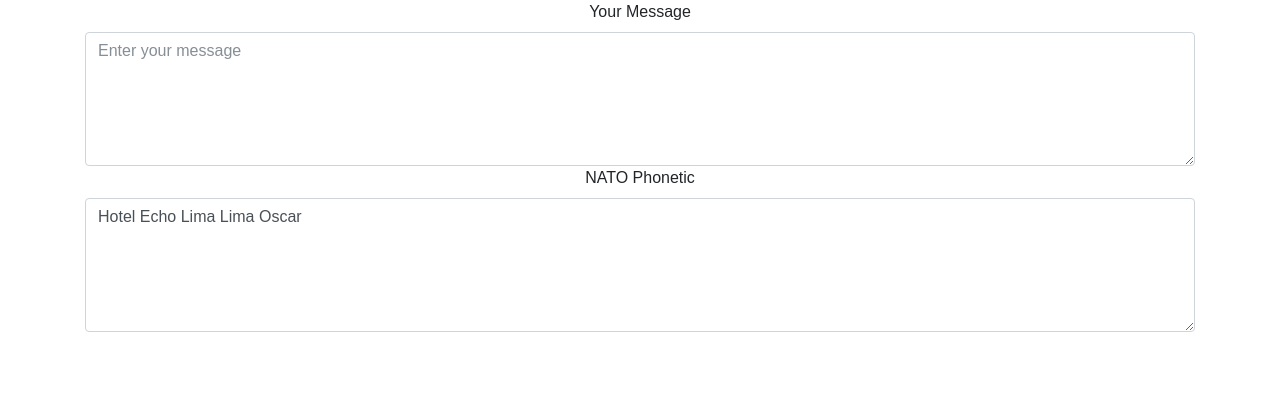
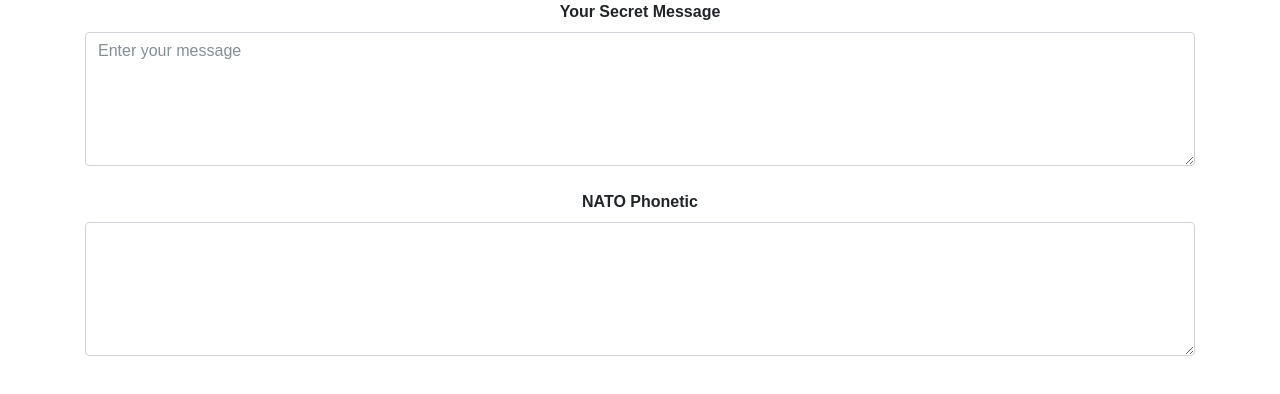
Before and after one commit to Gurenax/react-nato-phonetic-alphabet, a React (Create React App) app: page / in a window 1280 px wide. Shown: the top 394 px of the page. Built offline with nearby package versions, Linux system fonts and the light colour scheme.

Commit message:
Add onMessageChange function

```diff
--- a/src/App.js
+++ b/src/App.js
@@ -8,18 +8,33 @@
 
 class App extends Component {
   state = {
-    phonetic: 'Hello'
+    message: ''
   }
+
+  onMessageChange = (message) => {
+    this.setState( (prevState) => {
+      const beforeItems = prevState.message
+      // const afterItems = message
+      return {
+        message: message
+      }
+    })
+  }
+
   render() {
-    const phonetic = ConvertToNato(this.state.phonetic);
+    const phonetic = ConvertToNato(this.state.message);
 
     return (
       <div className="App">
         <div className="container">
-          <Label htmlFor='message' title='Your Message' />
-          <TextArea id='message' rows='5' placeholder='Enter your message' />
-          <Label htmlFor='nato' title='NATO Phonetic' />
-          <TextArea id='nato' rows='5' placeholder='Enter your message' value={phonetic}/>
+          <strong><Label htmlFor='message' title='Your Secret Message' /></strong>
+          <TextArea id='message' rows='5' placeholder='Enter your message'
+            onTextChange={ (message) => {
+              this.onMessageChange(message)
+            }} />
+          <br/>
+          <strong><Label htmlFor='nato' title='NATO Phonetic' /></strong>
+          <TextArea id='nato' rows='5' placeholder='' value={phonetic} readOnly />
         </div>
       </div>
     );
```
